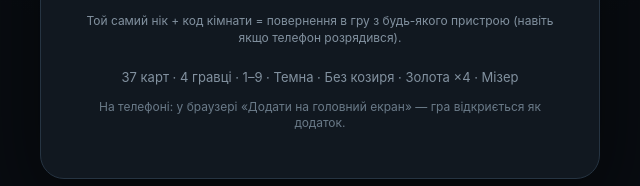
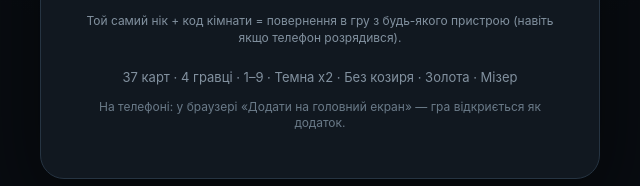
Before and after one commit to superadmin3000/rozpysnyi-poker, a website: page rozpysnyi-poker-suits-ui-fixed/public/index.html in a window 1280 px wide. Shown: the part 683-869 px from the top of the page, 320-960 px from the left. Drawn offline with nearby package versions, Linux system fonts and the light colour scheme; no server answers.

Commit message:
Update index.html

```diff
--- a/rozpysnyi-poker-suits-ui-fixed/public/index.html
+++ b/rozpysnyi-poker-suits-ui-fixed/public/index.html
@@ -41,7 +41,7 @@
     <p id="err" class="error"></p>
     <p class="rejoin-hint">Той самий нік + код кімнати = повернення в гру з будь-якого пристрою (навіть якщо телефон розрядився).</p>
     <button id="installBtn" class="secondary install-btn" type="button" hidden>📲 Встановити на телефон</button>
-    <div class="rules-mini">37 карт · 4 гравці · 1–9 · Темна · Без козиря · Золота ×4 · Мізер</div>
+    <div class="rules-mini">37 карт · 4 гравці · 1–9 · Темна х2 · Без козиря · Золота · Мізер</div>
     <p class="pwa-hint">На телефоні: у браузері «Додати на головний екран» — гра відкриється як додаток.</p>
   </section>
 
```
